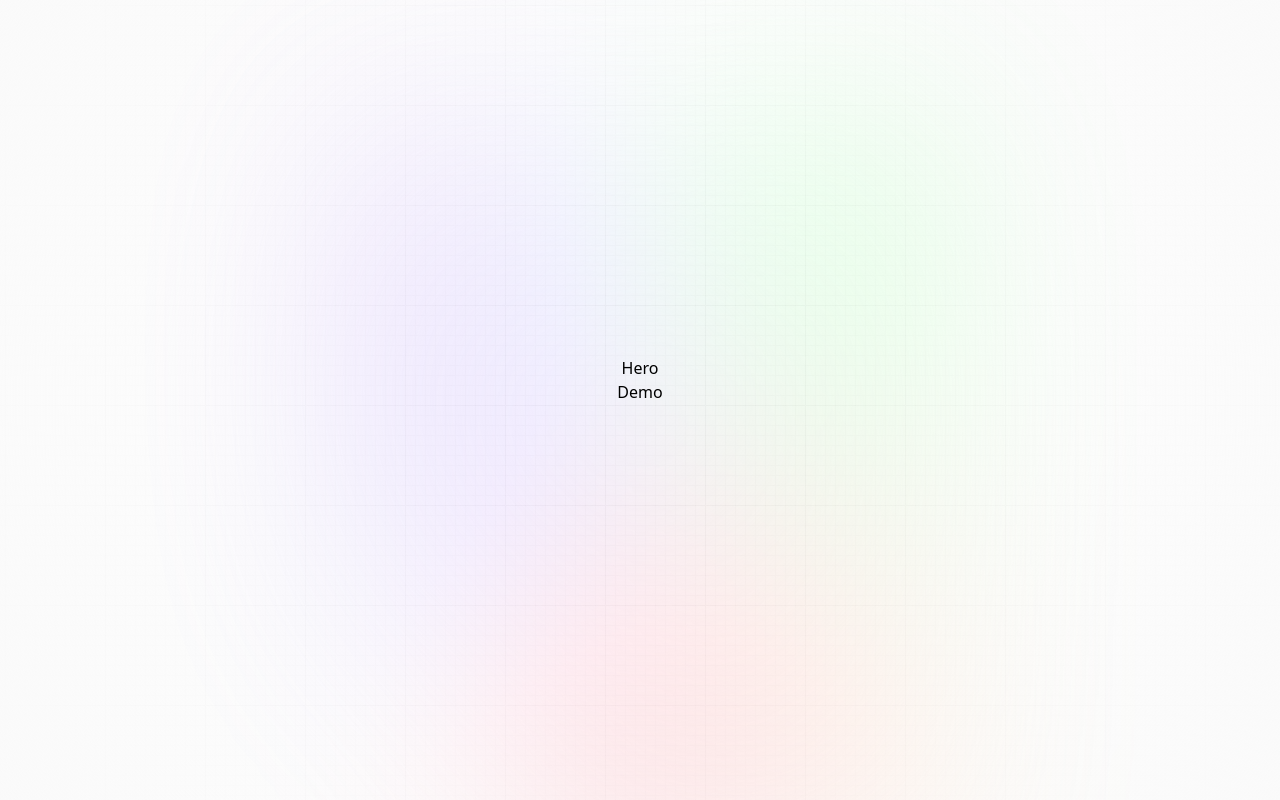
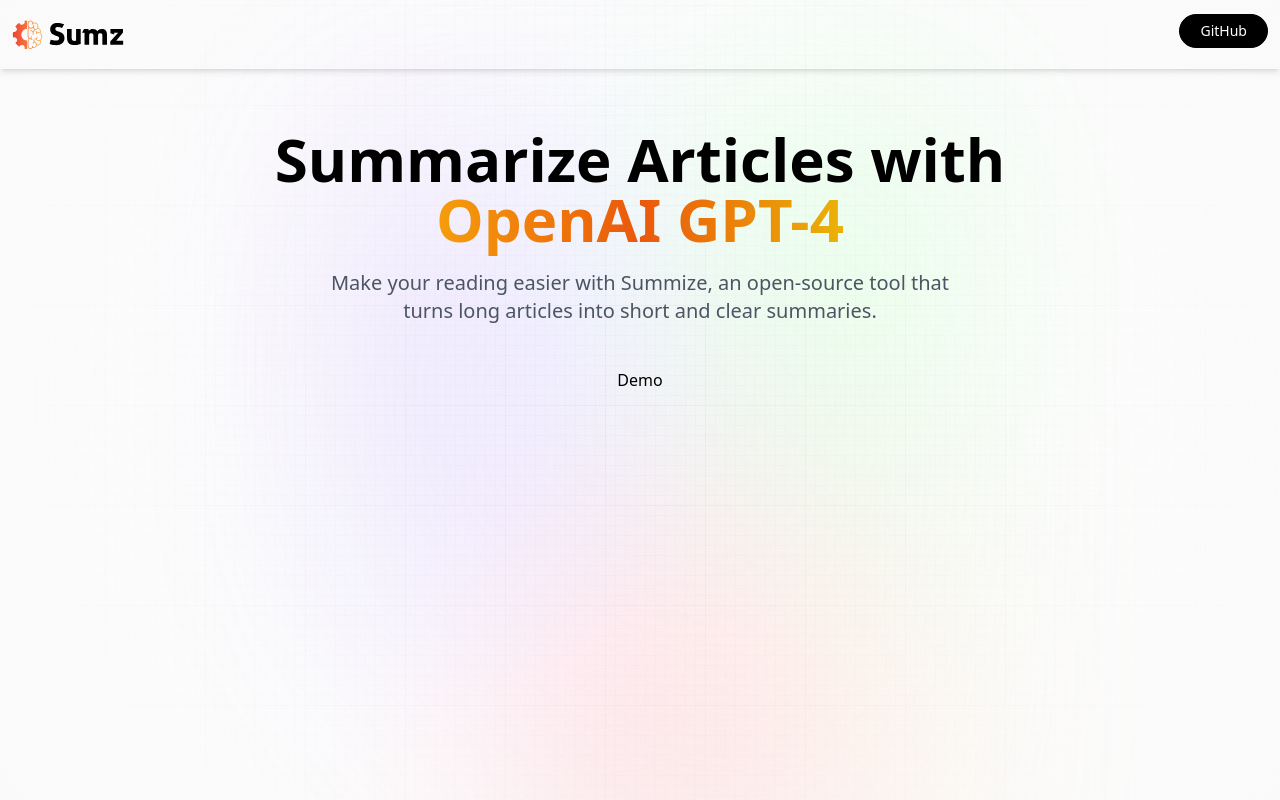
Before and after one commit to Carlos2902/GPT-SummarizeHub-Rapid-Article-Summarizer, a React (Vite) app: page / in a window 1280 px wide. Built offline with nearby package versions, Linux system fonts and the light colour scheme; a web font is replaced by a local one.

Commit message:
Hero Section added

```diff
--- a/src/components/Hero.jsx
+++ b/src/components/Hero.jsx
@@ -1,8 +1,33 @@
 import React from 'react'
+import { logo } from '../assets';
 
 function Hero() {
   return (
-    <div>Hero</div>
+    <header className="w-full flex
+    justify-center items-center flex-col fixed top-0 z-10">
+      <nav className='flex justify-between items-center w-full mb-10 pt-3 pl-3 pr-3 pb-5 shadow-md'>
+        <img src={logo} alt='sumz_logo' className='w-28 object-contain' />
+
+        <button
+          type='button'
+          onClick={() =>
+            window.open("https://github.com/Carlos2902/GPT-SummarizeHub-Rapid-Article-Summarizer", "_blank")
+          }
+          className='black_btn'
+        >
+          GitHub
+        </button>
+      </nav>
+
+      <h1 className="head_text">
+        Summarize Articles with <br className="max-md:hidden" />
+        <span className="orange_gradient">OpenAI GPT-4</span>
+      </h1>
+      <h2 className="desc">
+        Make your reading easier with Summize, an open-source tool that turns long articles into short and clear summaries.
+      </h2>
+
+    </header>
   )
 }
 
```
